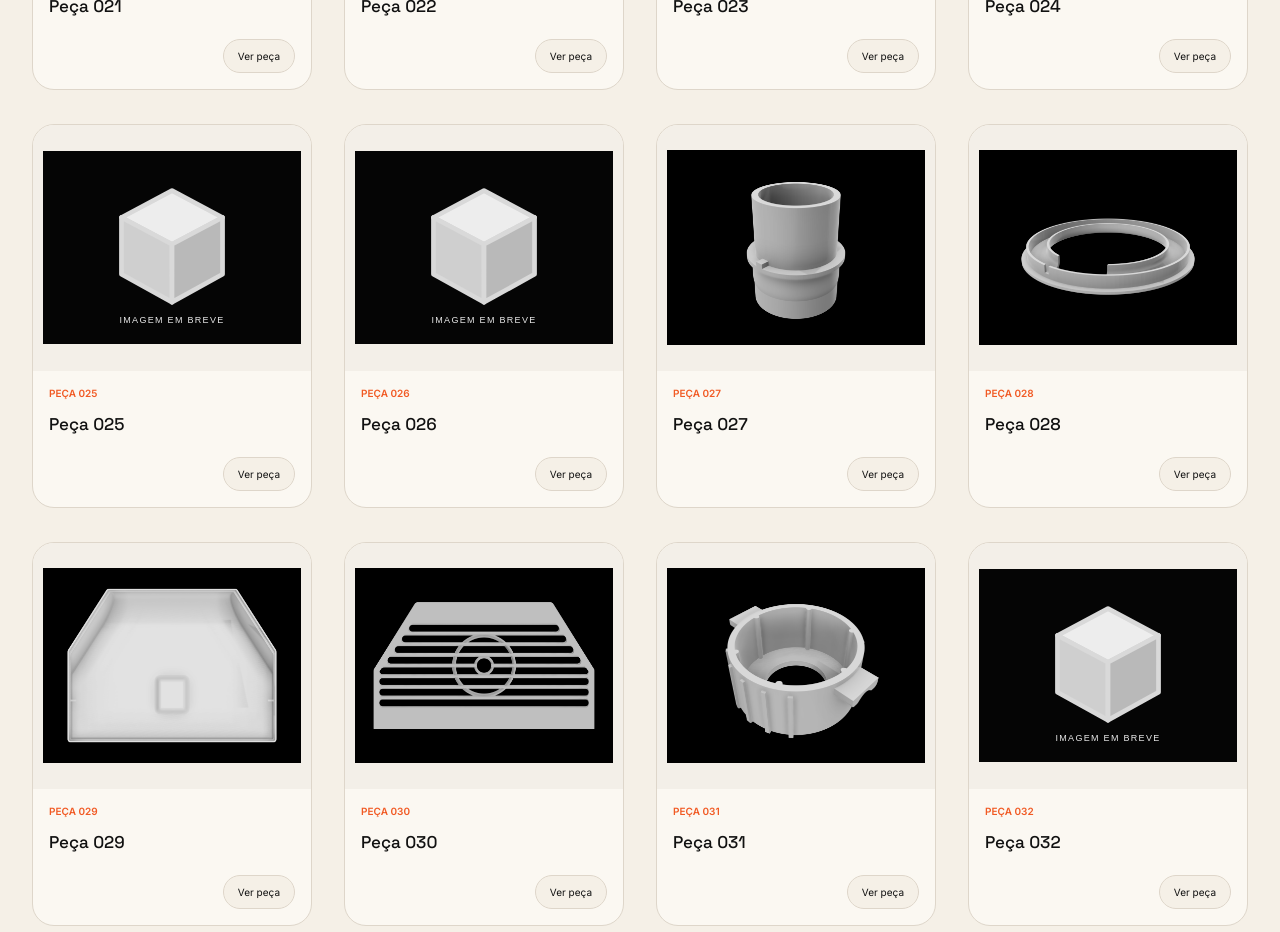
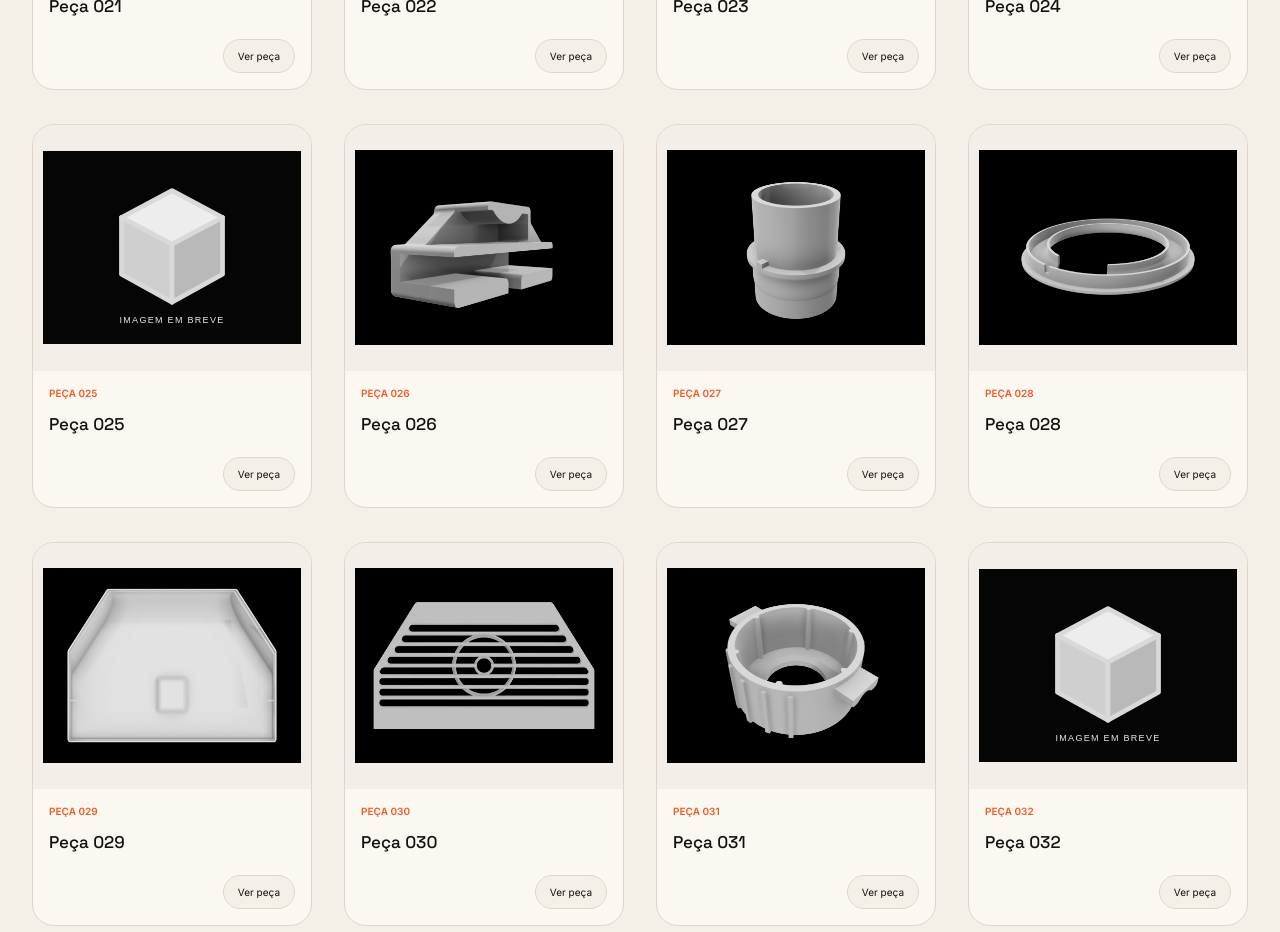
Before and after one commit to GJurass/3duna-catalogo, a Nuxt app: page / in a window 1280 px wide. Shown: the part 2780-3712 px from the top of the page. Built offline with nearby package versions, Linux system fonts and the light colour scheme.

Commit message:
feat: adiciona carrossel de imagens à peça 026

```diff
--- a/app/data/products.ts
+++ b/app/data/products.ts
@@ -188,6 +188,13 @@ const productOverrides: Record<string, Partial<Product>> = {
       '/products/019-1.png'
     ]
   },
+  '026': {
+    image: '/products/026-1.png',
+    images: [
+      '/products/026-1.png',
+      '/products/026-2.png'
+    ]
+  },
   '027': {
     image: '/products/027-1.png',
     images: [
```
Also changed, not shown: public/products/026-1.png (added), public/products/026-2.png (added).
